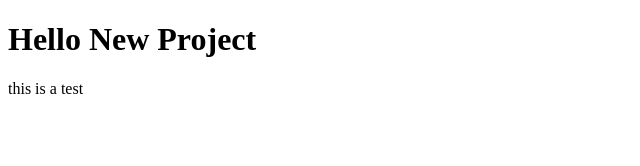
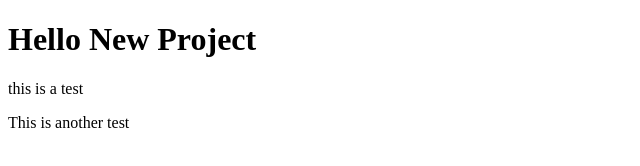
Before and after one commit to jvmfdev/courseProjectjvm, a plain HTML site: page index.html in a window 1280 px wide. Shown: the whole page, without its empty margins (0-640 px from the left). Drawn offline with Linux system fonts and the light colour scheme.

Commit message:
THIRD COMMIT

```diff
--- a/index.html
+++ b/index.html
@@ -8,6 +8,7 @@
 <body>
     <h1>Hello New Project</h1>
     <p>this is a test</p>
+    <P>This is another test</P>
 </body>
 
 </html>
```
